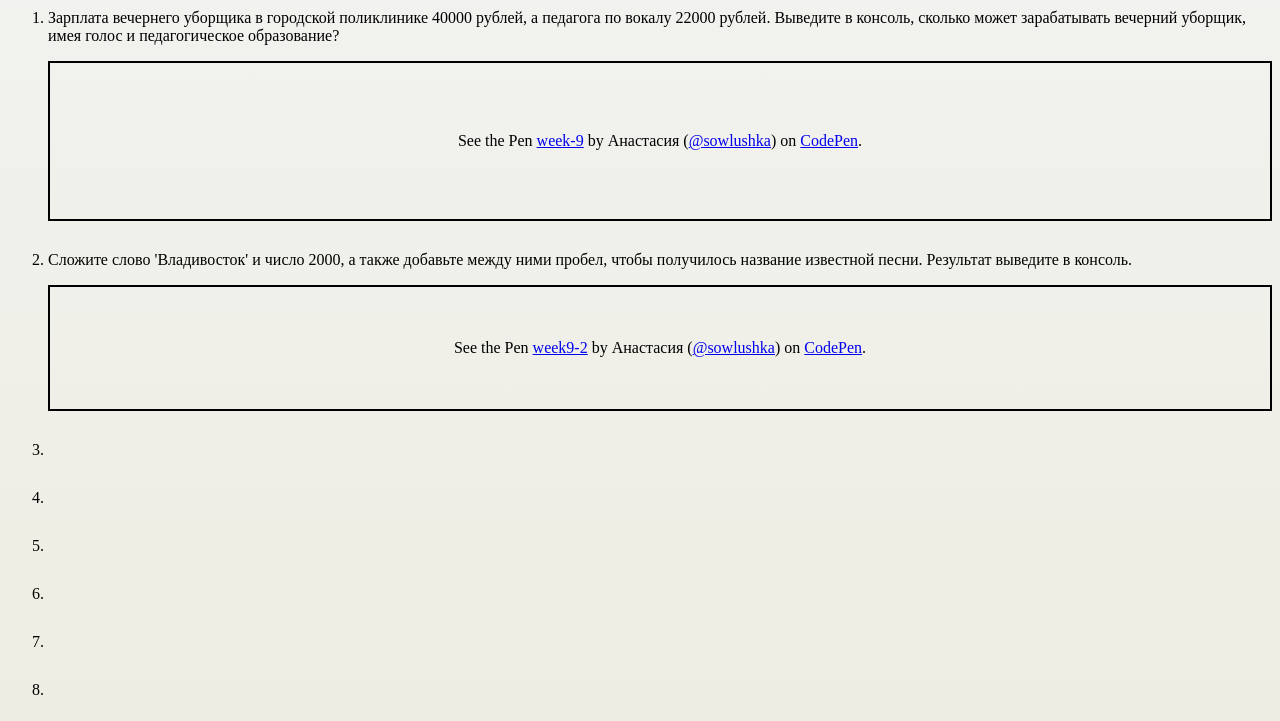
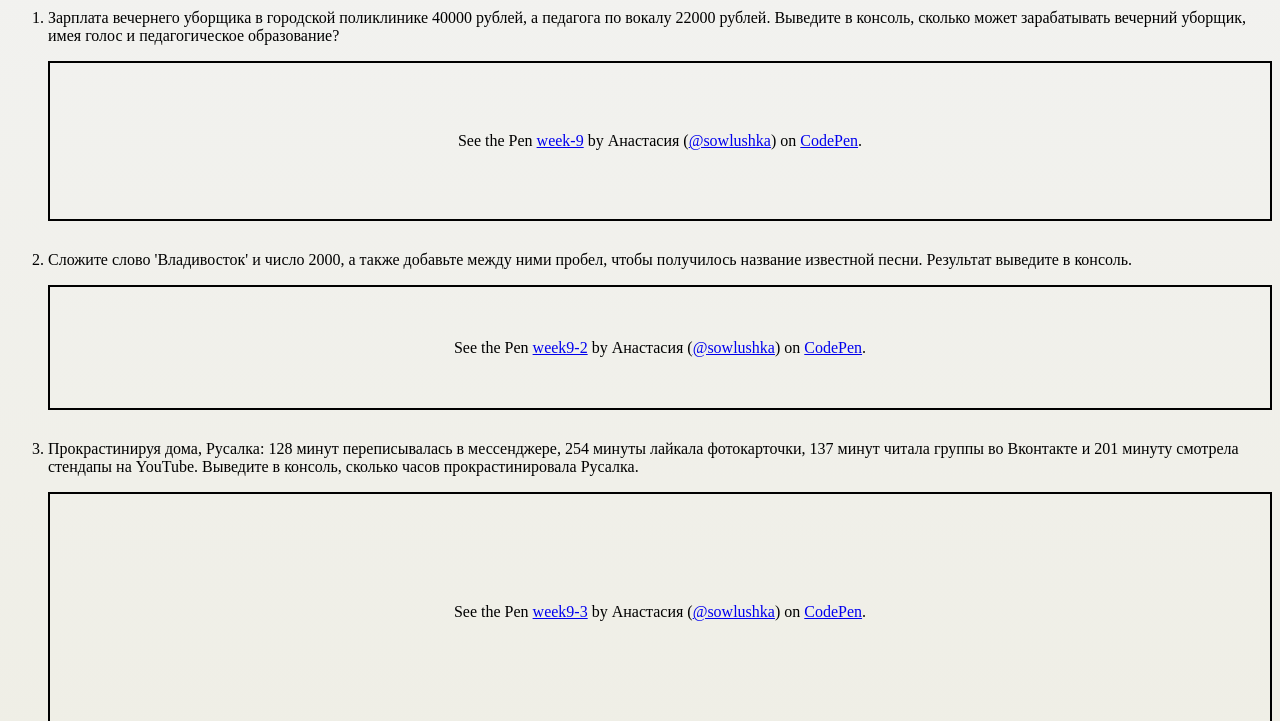
Before and after one commit to sowlushka/week-9, a plain HTML site: page index.html in a window 1280 px wide. Shown: the part 79-800 px from the top of the page. Drawn offline with Linux system fonts and the light colour scheme; a script that the page names is missing.

Commit message:
feat: 3 задания сделано

```diff
--- a/index.html
+++ b/index.html
@@ -28,8 +28,8 @@
                 Сложите слово 'Владивосток' и число 2000, а также добавьте между ними пробел, чтобы получилось название известной песни. Результат выведите в консоль.
             </div>
             <div>
-                <p class="codepen" data-height="125.60000610351562" data-default-tab="js" data-slug-hash="YzJYPov" data-user="sowlushka"
-                    style="height: 125.60000610351562px; box-sizing: border-box; display: flex; align-items: center; justify-content: center; border: 2px solid; margin: 1em 0; padding: 1em;">
+                <p class="codepen" data-height="125" data-default-tab="js" data-slug-hash="YzJYPov" data-user="sowlushka"
+                    style="height: 125px; box-sizing: border-box; display: flex; align-items: center; justify-content: center; border: 2px solid; margin: 1em 0; padding: 1em;">
                     <span>See the Pen <a href="https://codepen.io/sowlushka/pen/YzJYPov">
                             week9-2</a> by Анастасия (<a href="https://codepen.io/sowlushka">@sowlushka</a>)
                         on <a href="https://codepen.io">CodePen</a>.</span>
@@ -37,7 +37,21 @@
                 <script async src="https://cpwebassets.codepen.io/assets/embed/ei.js"></script>
             </div>
         </li>
-        <li></li>
+        <li>
+            <div>
+                Прокрастинируя дома, Русалка: 128 минут переписывалась в мессенджере, 254 минуты лайкала фотокарточки, 137 минут читала группы во Вконтакте и 201 минуту смотрела стендапы на YouTube.
+                Выведите в консоль, сколько часов прокрастинировала Русалка.
+            </div>
+            <div>
+                <p class="codepen" data-height="240" data-default-tab="js" data-slug-hash="JjmMdWL" data-user="sowlushka"
+                    style="height: 240px; box-sizing: border-box; display: flex; align-items: center; justify-content: center; border: 2px solid; margin: 1em 0; padding: 1em;">
+                    <span>See the Pen <a href="https://codepen.io/sowlushka/pen/JjmMdWL">
+                            week9-3</a> by Анастасия (<a href="https://codepen.io/sowlushka">@sowlushka</a>)
+                        on <a href="https://codepen.io">CodePen</a>.</span>
+                </p>
+                <script async src="https://cpwebassets.codepen.io/assets/embed/ei.js"></script>
+            </div>
+        </li>
         <li></li>
         <li></li>
         <li></li>
```
